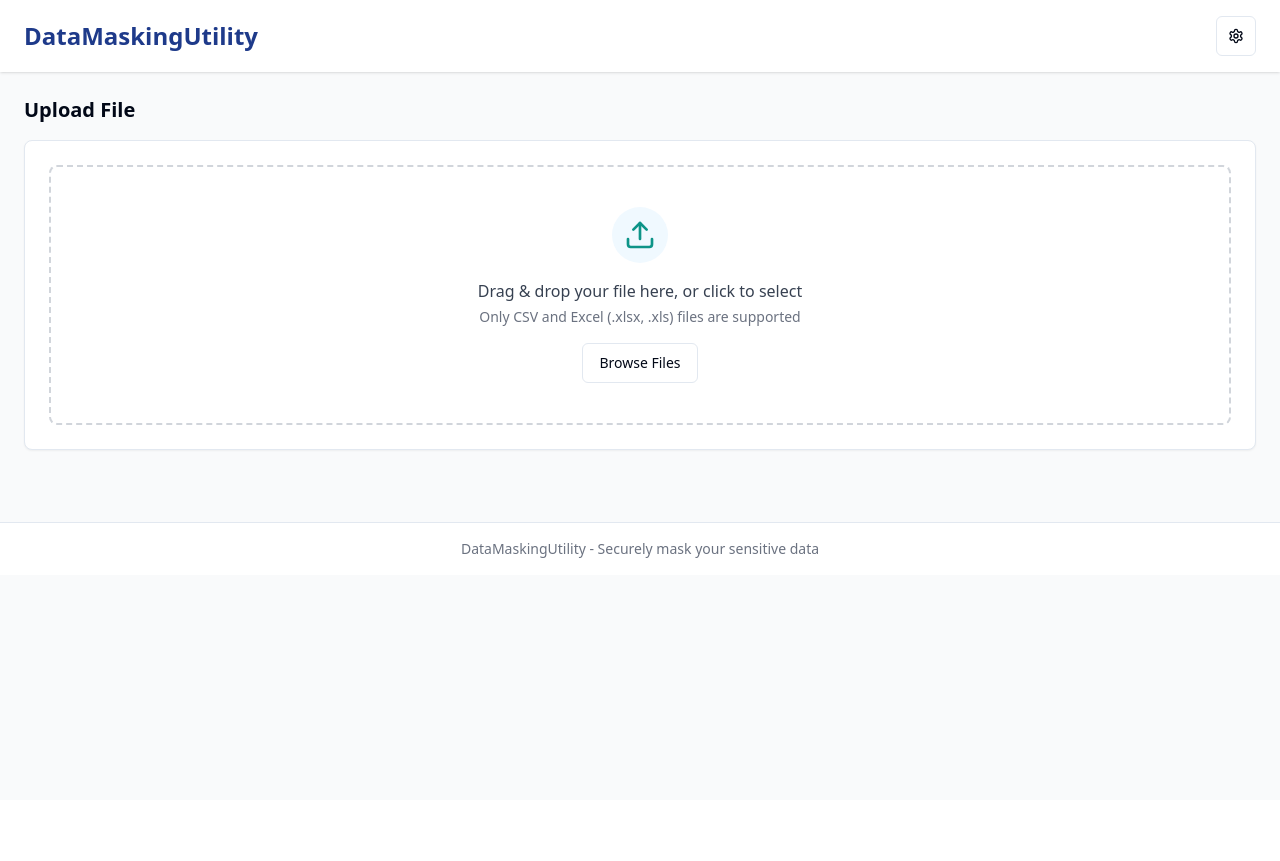
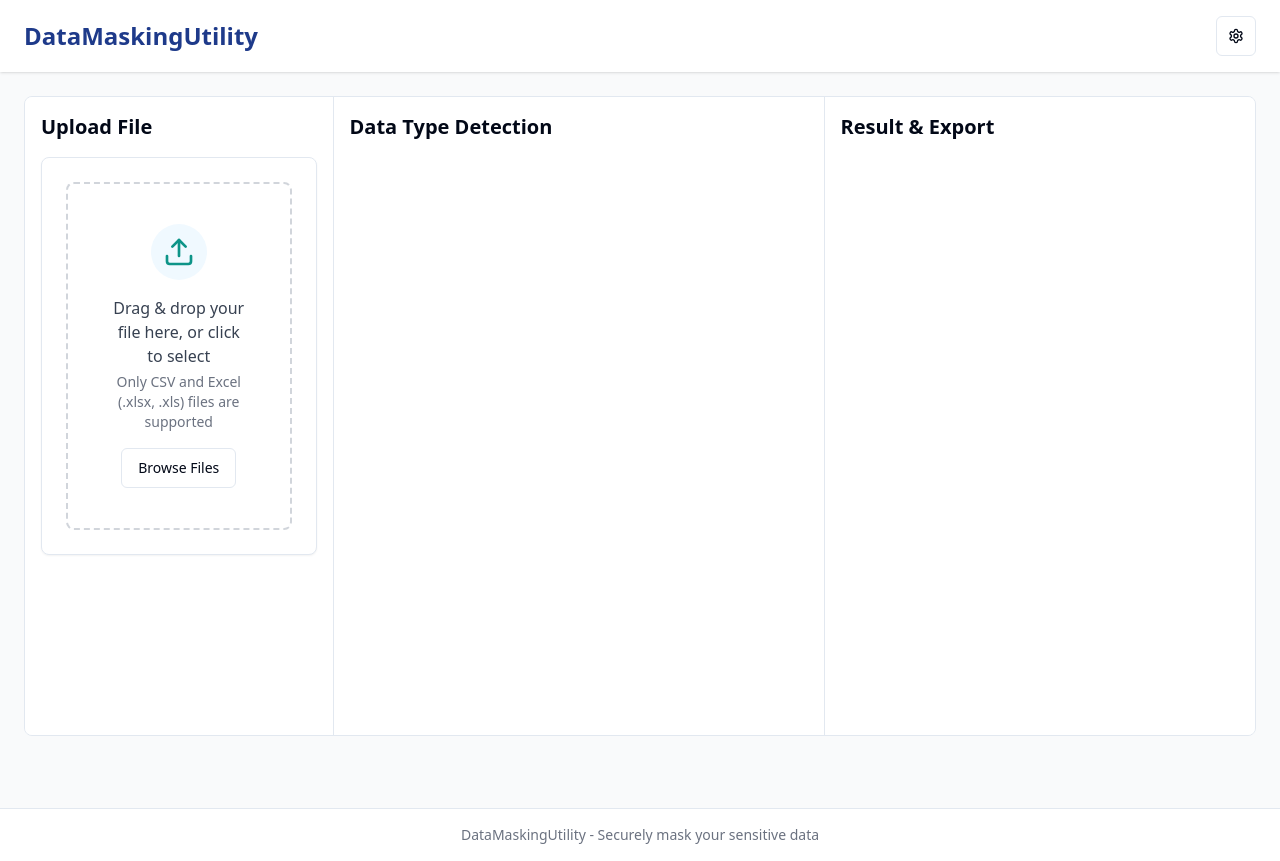
Before and after one commit to erprateekgupta89/data-guardian-utility, a React (Vite) app: page / in a window 1280 px wide. Before the commit the page ends 800 px from the top, so only its background shows below. Built offline with nearby package versions, Linux system fonts and the light colour scheme.

Commit message:
Refactor: Split UI into sections
Restructure the UI into distinct sections for better organization.

```diff
--- a/src/pages/Index.tsx
+++ b/src/pages/Index.tsx
@@ -6,6 +6,7 @@ import MaskingOptions from '@/components/MaskingOptions';
 import ExportOptions from '@/components/ExportOptions';
 import SettingsButton from '@/components/SettingsButton';
 import { FileData, ColumnInfo } from '@/types';
+import { ResizablePanelGroup, ResizablePanel } from '@/components/ui/resizable';
 
 const Index = () => {
   const [fileData, setFileData] = useState<FileData | null>(null);
@@ -43,7 +44,7 @@ const Index = () => {
     <div className="min-h-screen bg-gray-50">
       {/* Header */}
       <header className="bg-white shadow">
-        <div className="max-w-7xl mx-auto px-4 sm:px-6 py-4">
+        <div className="max-w-full mx-auto px-4 sm:px-6 py-4">
           <div className="flex justify-between items-center">
             <h1 className="text-2xl font-bold text-masking-primary">
               DataMaskingUtility
@@ -54,24 +55,26 @@ const Index = () => {
       </header>
 
       {/* Main content */}
-      <main className="max-w-7xl mx-auto px-4 sm:px-6 py-6">
-        <div className="space-y-8">
+      <main className="max-w-full mx-auto px-4 sm:px-6 py-6">
+        <ResizablePanelGroup direction="horizontal" className="min-h-[80vh] rounded-lg border">
           {/* File Upload Section */}
-          <section className={activeStep !== 'upload' ? 'opacity-70' : ''}>
+          <ResizablePanel defaultSize={25} minSize={20}>
+            <div className="h-full p-4 bg-white">
               <h2 className="text-xl font-semibold mb-4">Upload File</h2>
               <FileUpload onFileLoaded={handleFileLoaded} />
-          </section>
+            </div>
+          </ResizablePanel>
 
           {/* Data Preview Section */}
+          <ResizablePanel defaultSize={40} minSize={30}>
+            <div className="h-full p-4 bg-white border-x">
+              <h2 className="text-xl font-semibold mb-4">Data Type Detection</h2>
               {fileData && (
-            <section className={activeStep === 'export' ? 'opacity-70' : ''}>
-              <h2 className="text-xl font-semibold mb-4">Data Type Detection</h2>
+                <>
                   <DataPreview
                     fileData={fileData}
                     onColumnsUpdate={handleColumnsUpdate}
                   />
-
-              {/* Masking Options */}
                   <div className="mt-6">
                     <MaskingOptions
                       fileData={fileData}
@@ -79,27 +82,31 @@ const Index = () => {
                       onDataMasked={handleDataMasked}
                     />
                   </div>
-            </section>
+                </>
               )}
+            </div>
+          </ResizablePanel>
 
-          {/* Masked Data Preview & Export */}
+          {/* Result & Export Section */}
+          <ResizablePanel defaultSize={35} minSize={25}>
+            <div className="h-full p-4 bg-white">
+              <h2 className="text-xl font-semibold mb-4">Result & Export</h2>
               {maskedData.length > 0 && (
-            <section>
-              <h2 className="text-xl font-semibold mb-4">Result & Export</h2>
                 <ExportOptions
                   fileData={fileData!}
                   columns={columns}
                   maskedData={maskedData}
                   onReset={handleReset}
                 />
-            </section>
               )}
             </div>
+          </ResizablePanel>
+        </ResizablePanelGroup>
       </main>
 
       {/* Footer */}
       <footer className="bg-white border-t mt-12">
-        <div className="max-w-7xl mx-auto px-4 sm:px-6 py-4">
+        <div className="max-w-full mx-auto px-4 sm:px-6 py-4">
           <p className="text-center text-gray-500 text-sm">
             DataMaskingUtility - Securely mask your sensitive data
           </p>
```
Lines whose indentation alone changed are shown as unchanged.
